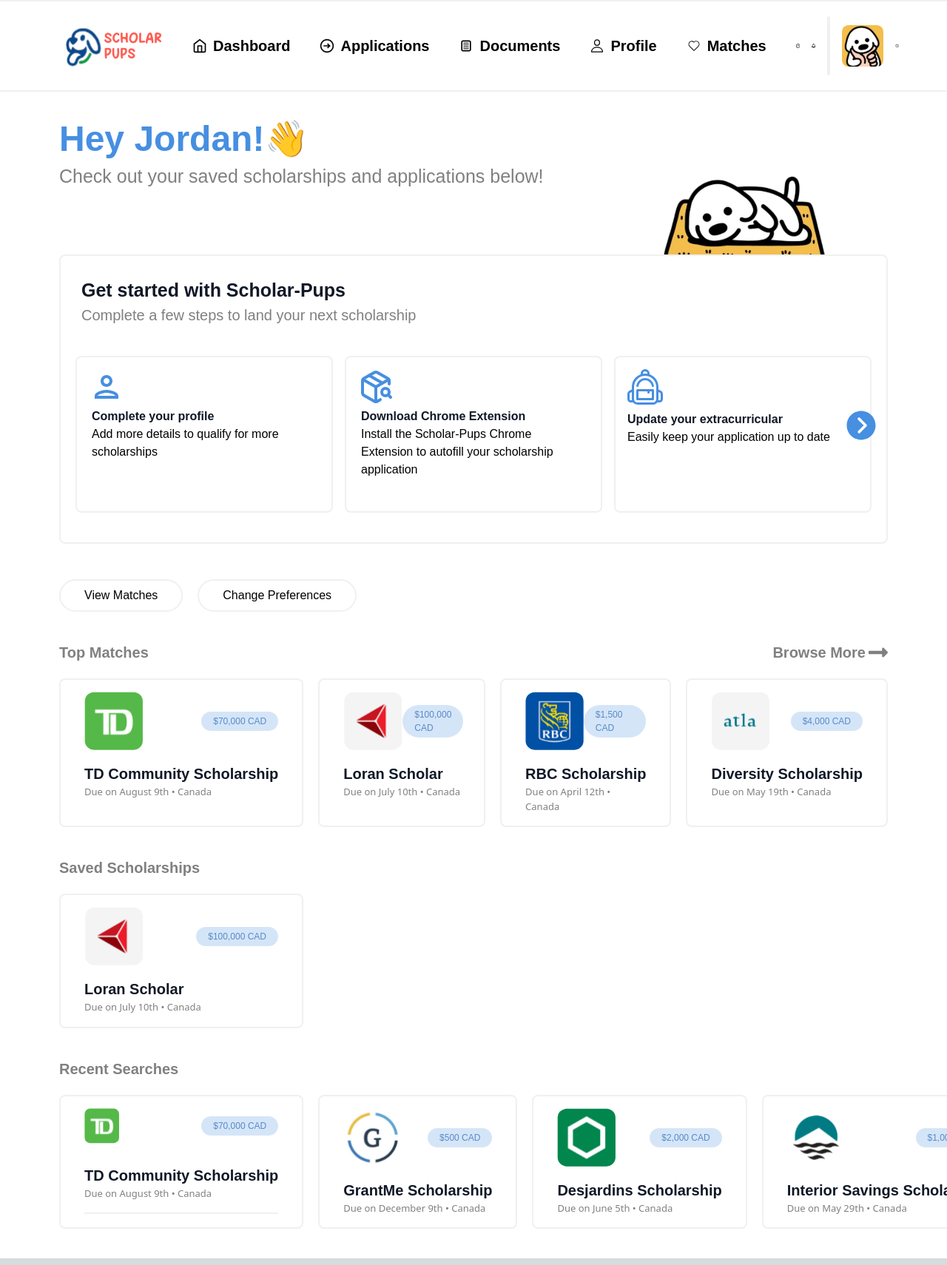
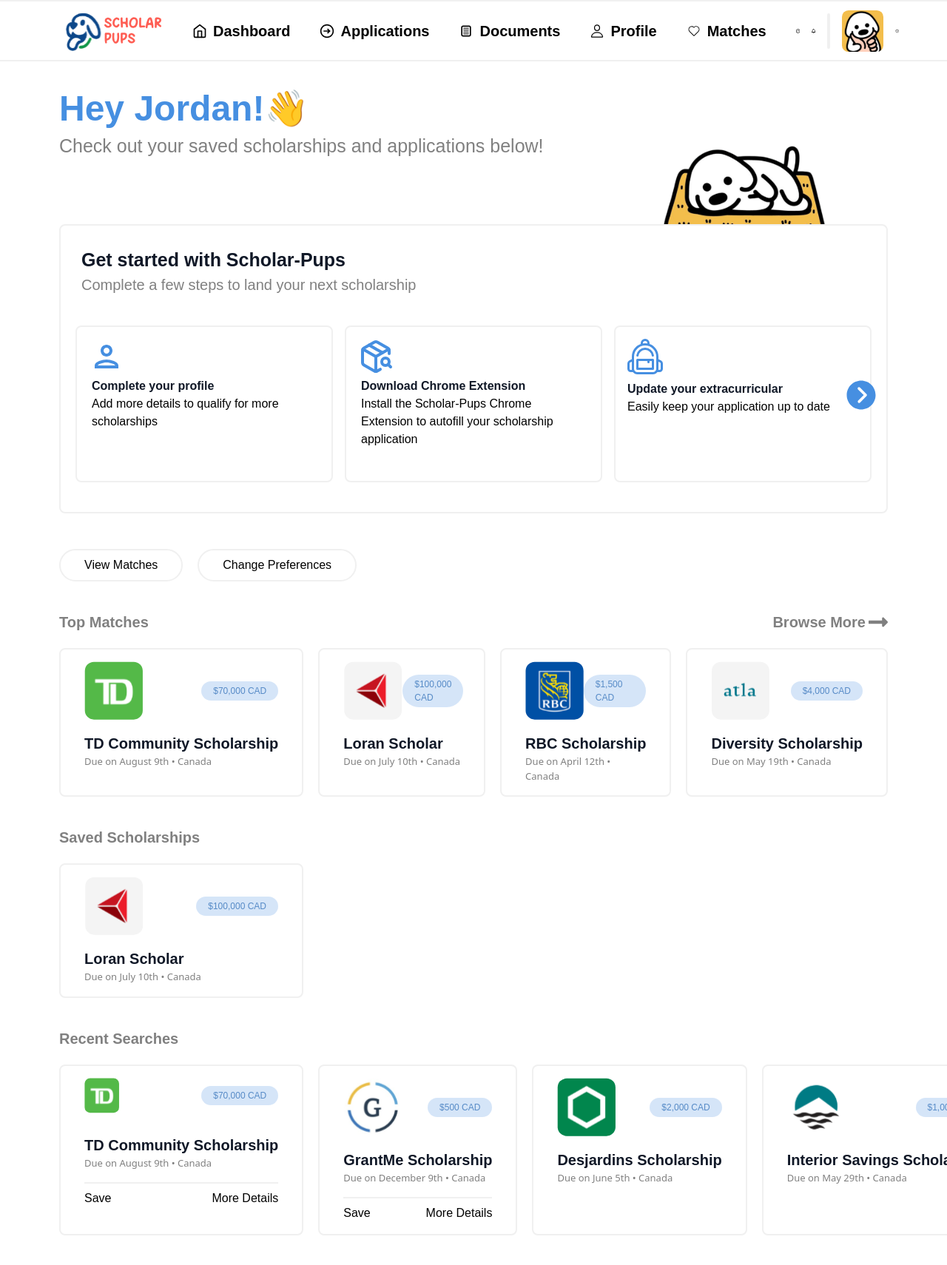
Before and after one commit to connor-leung/scholar-pups, a Next.js app in the folder client/website/: page / in a window 1280 px wide. Shown: the top 1710 px of the page at 74% size. Built offline with nearby package versions, Linux system fonts and the light colour scheme; a web font is replaced by a local one.

Commit message:
Update navbar and recent posts page

```diff
--- a/client/website/app/components/Navbar.tsx
+++ b/client/website/app/components/Navbar.tsx
@@ -12,7 +12,7 @@
 const Navbar = () => {
   return (
     <>
-        <div className="flex flex-row justify-between px-20 space-x-10 p-5 border-[#f0f0f0] border-y-2">
+        <div className="flex flex-row justify-between px-20 space-x-10 p-2 border-[#f0f0f0] border-y-2">
             <img alt="logo" src="logo.svg" />
             <div className="text-black text-[20px] font-spaceGrotesk font-bold flex items-center">
                 <Link href="/dashboard" className="flex items-center space-x-2">
@@ -48,7 +48,7 @@
             <div className='text-black text-[20px] space-x-4 font-spaceGrotesk font-bold flex items-center'>
                 <FaRegCircleQuestion className="w-6 h-6 text-black" />
                 <FaRegBell className="w-6 h-6 text-black" />
-                <div className="h-20 border-2 rounded-full border-[#f0f0f0]"></div>
+                <div className="h-12 border-2 rounded-full border-[#f0f0f0]"></div>
                 <img className="w-14 h-14 object-cover" src="yellow-dog.svg"/>
                 <IoIosArrowDropdown className='w-6 h-6 text-black'/>
             </div>
--- a/client/website/app/components/recent.tsx
+++ b/client/website/app/components/recent.tsx
@@ -17,7 +17,10 @@
                     </div>
                         <h1 className="text-[#101827] text-[20px] font-spaceGrotesk font-bold pt-3 whitespace-nowrap">TD Community Scholarship</h1>
                         <h1 className="text-[#808080] text-[13px]">Due on August 9th • Canada</h1>
-                    <div className="mt-4 w-full border-t-2 border-[#f0f0f0]" />
+                    <div className="mt-4 pt-2 w-full border-t-2 border-[#f0f0f0] flex justify-between">
+                        <h1 className="text-black font-spaceGrotesk text-[#3F525B]">Save</h1>
+                        <h1 className="text-black font-spaceGrotesk text-[#3F525B]">More Details</h1>
+                    </div>
                     </div>
 
                     <div className="bg-white rounded-lg border-2 border-[#f0f0f0] px-8 py-4 flex-1">
@@ -29,7 +32,12 @@
                         </div>
                             <h1 className="text-[#101827] text-[20px] font-spaceGrotesk font-bold whitespace-nowrap">GrantMe Scholarship</h1>
                             <h1 className="text-[#808080] text-[13px]">Due on December 9th • Canada</h1>
-                    </div>
+                            <div className="mt-4 pt-2 w-full border-t-2 border-[#f0f0f0] flex justify-between">
+                                <h1 className="text-black font-spaceGrotesk text-[#3F525B]">Save</h1>
+                                <h1 className="text-black font-spaceGrotesk text-[#3F525B]">More Details</h1>
+                            </div>
+                        </div>
+
 
                     <div className="bg-white rounded-lg border-2 border-[#f0f0f0] px-8 py-4 flex-1">
                         <div className="flex items-center justify-between mb-4">
```
